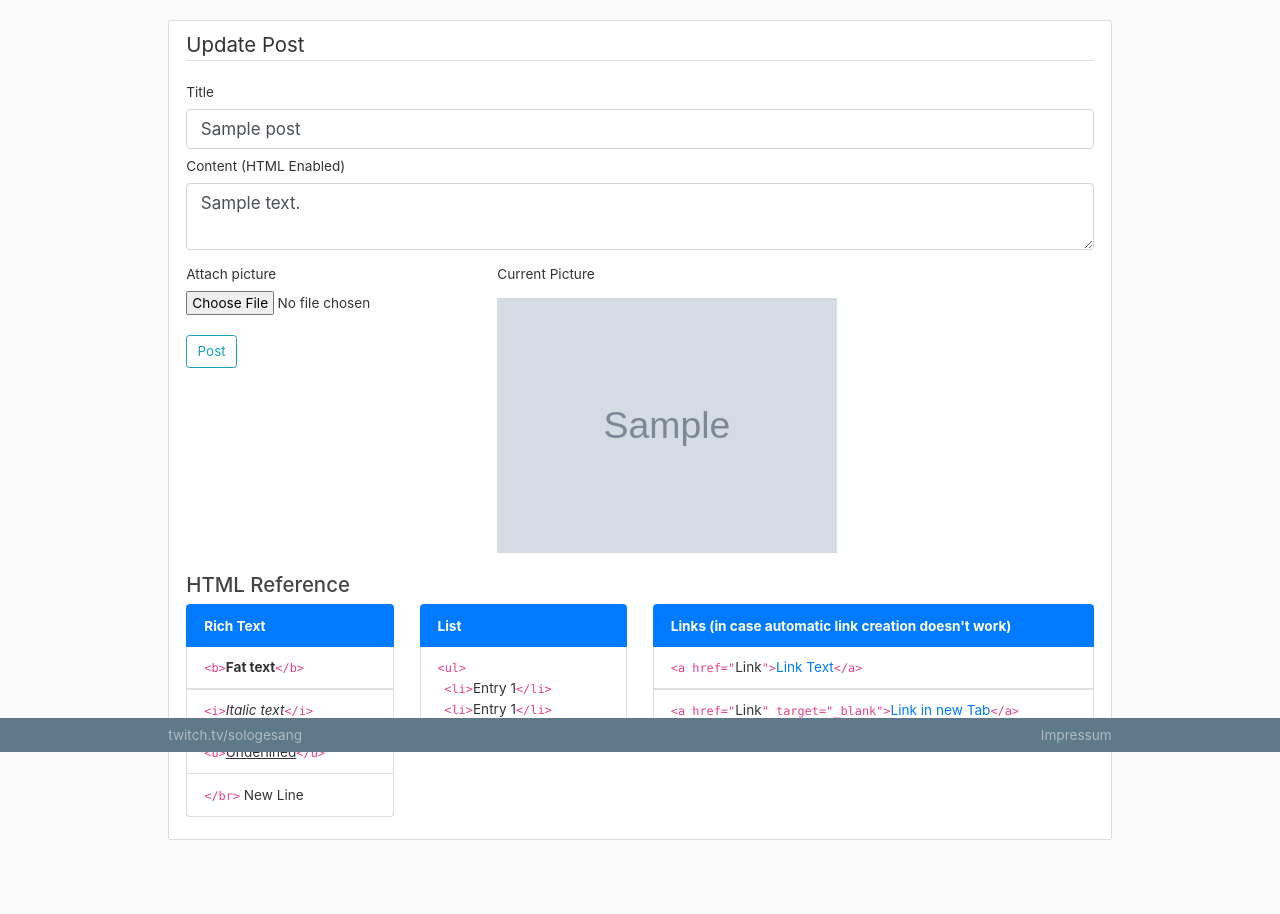
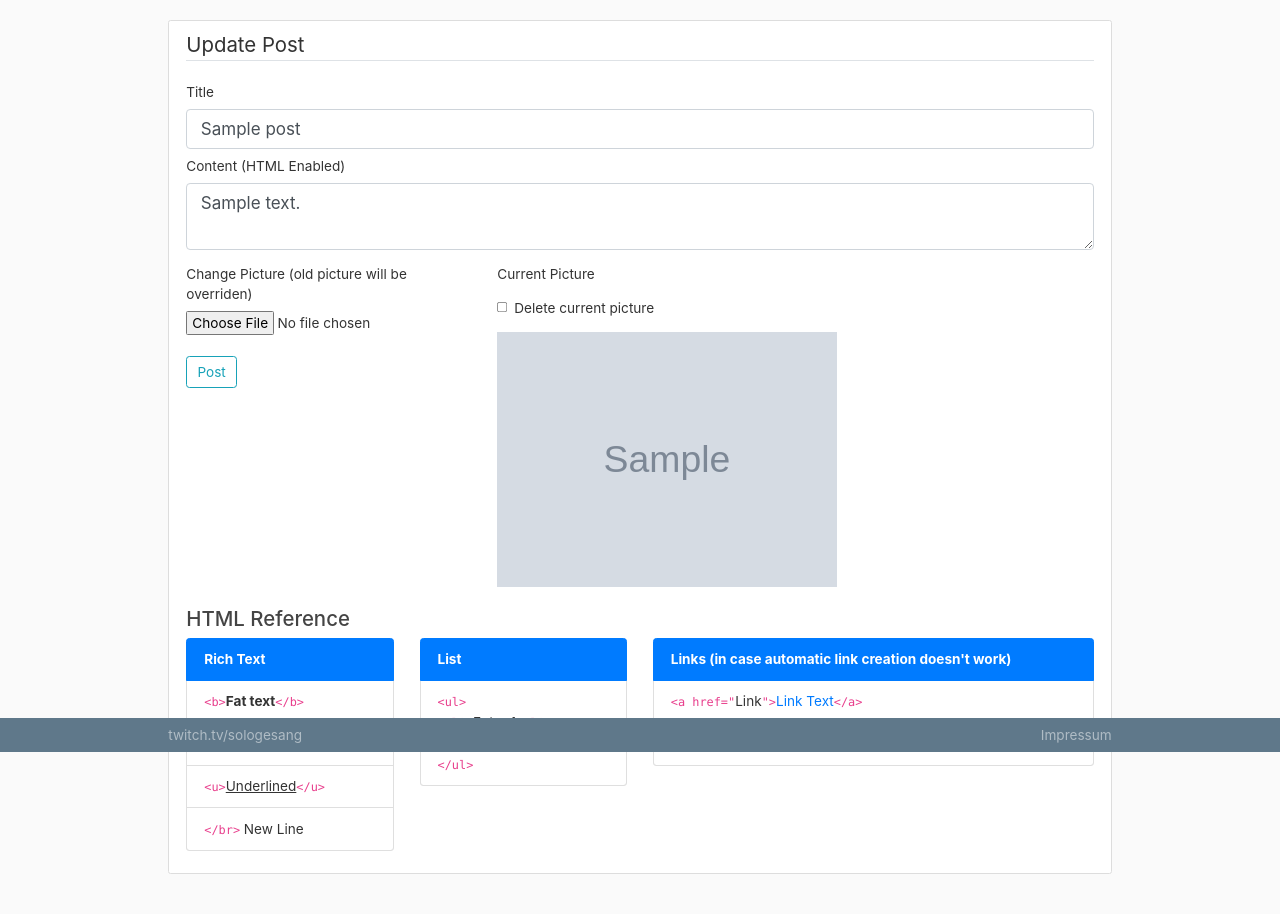
Before and after one commit to Kahitar/TFTTierlist, a Flask app: page /post/1/update in a window 1280 px wide. Shown: the part 48-962 px from the top of the page. Before the commit the page ends 888 px from the top, so only its background shows below. Run offline with Flask 2, Linux system fonts and the light colour scheme; a user stored in the database is signed in; tables that the repository leaves empty hold one stand-in row (values such as "Sample post"); grey boxes marked "Sample" are stand-in pictures; some libraries are stand-ins or nearby versions.

Commit message:
FIX: Attaching a picture to a post didn't work.

```diff
--- a/tierlist/posts/forms.py
+++ b/tierlist/posts/forms.py
@@ -1,6 +1,6 @@
 from flask_wtf import FlaskForm
 from flask_wtf.file import FileField, FileAllowed
-from wtforms import StringField, SubmitField, TextAreaField
+from wtforms import StringField, SubmitField, TextAreaField, BooleanField
 from wtforms.validators import DataRequired
 
 
@@ -8,5 +8,6 @@
     title = StringField("Title", validators=[DataRequired()])
     content = TextAreaField("Content", validators=[DataRequired()])
     picture = FileField('Attach picture', validators=[
-                        FileAllowed(['jpg', 'png'])])
+                        FileAllowed(['jpg', 'png', 'jpeg'])])
+    delete_pic = BooleanField('Delete current picture')
     submit = SubmitField("Post")
--- a/tierlist/posts/routes.py
+++ b/tierlist/posts/routes.py
@@ -51,8 +51,10 @@
             if post.image_file:
                 delete_picture(post.image_file)
             # Save new picture
-            picture_file = save_picture(form.picture.data)
-            post.image_file = picture_file
+            post.image_file = save_picture(form.picture.data)
+        elif form.delete_pic:
+            delete_picture(post.image_file)
+            post.image_file = None
         db.session.commit()
         flash("Your post has been updated!", "success")
         return redirect(url_for("posts.post", post_id=post.id))
@@ -60,9 +62,12 @@
         form.title.data = post.title
         form.content.data = post.content
         if post.image_file:
+            image = post.image_file
             form.picture.data = post.image_file
+        else:
+            image = None
     return render_template('create_post.html', title='Update Post',
-                           form=form, legend="Update Post")
+                           form=form, legend="Update Post", image=image)
 
 
 @posts.route("/post/<int:post_id>/delete", methods=["POST"])
--- a/tierlist/templates/create_post.html
+++ b/tierlist/templates/create_post.html
@@ -37,7 +37,11 @@
             <div class="row">
                 <div class="col-4">
                     <div class="form-group mb-4">
-                        {{ form.picture.label() }}
+                        {% if image %}
+                            {{ form.picture.label("Change Picture (old picture will be overriden)") }}
+                        {% else %}
+                            {{ form.picture.label() }}
+                        {% endif %}
                         {{ form.picture(class="form-control-file") }}
                         {% if form.picture.errors %}
                             {% for error in form.picture.errors%}
@@ -50,10 +54,19 @@
                     </div>
                 </div>
                 <div class="col-8">
-                    {% if form.picture.data %}
+                    {% if image %}
                         <div class="form-group mb-2">
-                            <p>Current Picture</p>
-                            <img title="Current Picture" src="{{ url_for('static', filename='post_pics/' + form.picture.data) }}" class="img-rounded img-fluid"/>
+                            <p>
+                                Current Picture
+                                <div class="form-check mb-2">
+                                    {{ form.delete_pic(class="form-check-input") }}
+                                    {{ form.delete_pic.label(class="form-check-label danger") }}
+                                </div>
+                            </p>
+
+                            <img title="Current Picture" src="{{ url_for('static', filename='post_pics/' + image) }}"
+                                class="img-rounded img-fluid" />
+
                         </div>
                     {% endif %}
                 </div>
--- a/tierlist/templates/tierlist.html
+++ b/tierlist/templates/tierlist.html
@@ -12,6 +12,7 @@
     <div class="float-right mt-2">
         <div class="nav-item bg-warning">Last update: {{ tierlist.last_updated.strftime('%d.%m.%Y') }}</div>
     </div>
+    <div class="table-responsive">
     <table class="table table-hover table-sm">
     <tbody>
         <tr class="table-active">
@@ -96,4 +97,5 @@
     	{% endfor %}
     </tbody>
     </table>
+    </div>
 </div>
--- a/tierlist/users/utils.py
+++ b/tierlist/users/utils.py
@@ -21,7 +21,7 @@
     return (tierlists, all_comps)
 
 def get_users_posts(users):
-    posts_nested = [Post.query.filter_by(author=user).all() for user in users] # This is not very efficient, but there should only ever be a few admins.
+    posts_nested = [Post.query.filter_by(author=user).all() for user in users] # This is not very efficient with a lot of users.
     posts = [t_list for l in posts_nested for t_list in l]
 
     return posts
```
